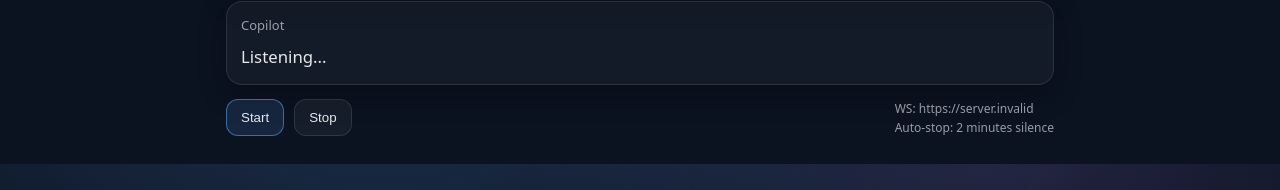
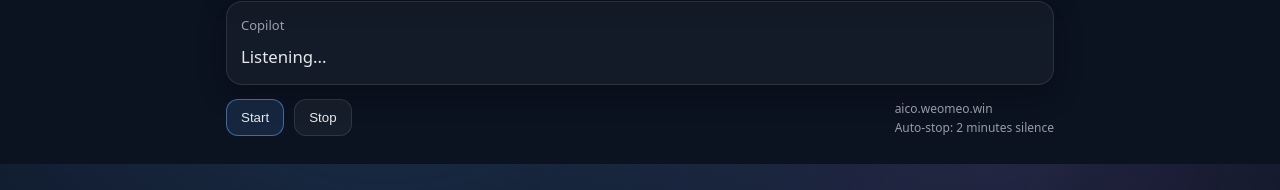
Before and after one commit to hosseinayoubi/aico, a React (Vite) app in the folder frontend/: page / in a window 1280 px wide. Shown: the part 448-638 px from the top of the page. Built offline with nearby package versions, Linux system fonts and the light colour scheme; no server answers.

Commit message:
Update App.jsx

```diff
--- a/frontend/src/App.jsx
+++ b/frontend/src/App.jsx
@@ -439,7 +439,7 @@ export default function App() {
         </button>
 
         <div className="meta">
-          <div>WS: {WS_URL || "(missing VITE_WS_URL)"}</div>
+          <div>aico.weomeo.win</div>
           <div>Auto-stop: 2 minutes silence</div>
         </div>
       </div>
```
